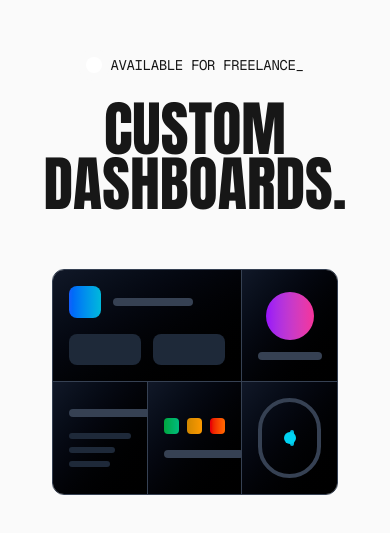
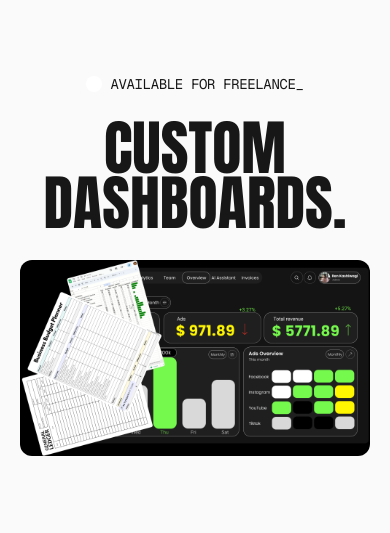
Before and after one commit to Light0777/One, a Next.js app: page / in a window 390 px wide. Shown: the part 179-712 px from the top of the page. Built offline with nearby package versions, Linux system fonts and the light colour scheme.

Commit message:
new update

```diff
--- a/app/components/Navbar.tsx
+++ b/app/components/Navbar.tsx
@@ -179,7 +179,7 @@ const Navbar = () => {
                 <div className="max-w-full mx-auto flex items-center justify-between relative">
                     {/* Logo */}
                     <div className="z-60">
-                        <a href="#" className="text-2xl font-bold tracking-wider text-black">
+                        <a href="#" className="text-xl font-normal md:text-2xl md:font-bold tracking-wider text-black">
                             <span className="text-white">oneGrow.Studio</span>
                         </a>
                     </div>
--- a/app/page.tsx
+++ b/app/page.tsx
@@ -33,76 +33,15 @@ export default function Home() {
             </h1>
           </div>
         </div>
-
-
-        {/* Bento Grid Section - Simple Mockup */}
-        <div className="mt-12 sm:mt-16 md:mt-20 lg:mt-24 px-4">
-          <div className="max-w-[80%] mx-auto">
-            <div className="grid grid-cols-3 grid-rows-2 border border-gray-700 rounded-xl overflow-hidden">
-
-              {/* Top Left - Large */}
-              <div className="col-span-2 row-span-1 border-r border-b border-gray-700 bg-linear-to-br from-gray-900 to-black p-4 sm:p-6">
-                <div className="h-full flex flex-col">
-                  <div className="flex items-center gap-3 mb-4">
-                    <div className="w-8 h-8 sm:w-10 sm:h-10 bg-linear-to-r from-blue-600 to-cyan-500 rounded-lg"></div>
-                    <div className="h-2 sm:h-3 w-20 bg-gray-700 rounded-full"></div>
-                  </div>
-                  <div className="flex-1 grid grid-cols-2 gap-3 sm:gap-4">
-                    <div className="bg-gray-800 rounded-lg"></div>
-                    <div className="bg-gray-800 rounded-lg"></div>
-                  </div>
-                </div>
-              </div>
-
-              {/* Top Right - Small */}
-              <div className="col-span-1 row-span-1 border-b border-gray-700 bg-linear-to-br from-gray-900 to-black p-4 sm:p-6">
-                <div className="h-full flex flex-col justify-center items-center">
-                  <div className="w-12 h-12 sm:w-16 sm:h-16 bg-linear-to-r from-purple-600 to-pink-500 rounded-full mb-3"></div>
-                  <div className="h-2 sm:h-3 w-16 bg-gray-700 rounded-full"></div>
-                </div>
-              </div>
-
-              {/* Bottom Left - Medium */}
-              <div className="col-span-1 row-span-1 border-r border-gray-700 bg-linear-to-br from-gray-900 to-black p-4 sm:p-6">
-                <div className="h-full flex items-center">
-                  <div className="w-full">
-                    <div className="h-2 sm:h-3 w-24 bg-gray-700 rounded-full mb-4"></div>
-                    <div className="space-y-2">
-                      <div className="h-1.5 sm:h-2 bg-gray-800 rounded-full w-full"></div>
-                      <div className="h-1.5 sm:h-2 bg-gray-800 rounded-full w-3/4"></div>
-                      <div className="h-1.5 sm:h-2 bg-gray-800 rounded-full w-2/3"></div>
-                    </div>
-                  </div>
-                </div>
-              </div>
-
-              {/* Bottom Middle - Medium */}
-              <div className="col-span-1 row-span-1 border-r border-gray-700 bg-linear-to-br from-gray-900 to-black p-4 sm:p-6">
-                <div className="h-full flex flex-col justify-center">
-                  <div className="grid grid-cols-3 gap-2 mb-4">
-                    <div className="h-4 sm:h-5 bg-linear-to-r from-green-600 to-emerald-500 rounded"></div>
-                    <div className="h-4 sm:h-5 bg-linear-to-r from-yellow-600 to-amber-500 rounded"></div>
-                    <div className="h-4 sm:h-5 bg-linear-to-r from-red-600 to-orange-500 rounded"></div>
-                  </div>
-                  <div className="h-2 sm:h-3 w-20 bg-gray-700 rounded-full mx-auto"></div>
-                </div>
-              </div>
-
-              {/* Bottom Right - Small */}
-              <div className="col-span-1 row-span-1 bg-linear-to-br from-gray-900 to-black p-4 sm:p-6">
-                <div className="h-full flex items-center justify-center">
-                  <div className="relative w-20 h-20 sm:w-24 sm:h-24">
-                    <div className="absolute inset-0 border-4 border-gray-700 rounded-full"></div>
-                    <div className="absolute inset-8 border-2 border-cyan-500 rounded-full"></div>
-                    <div className="absolute inset-0 flex items-center justify-center">
-                      <div className="h-3 w-3 sm:h-4 sm:w-4 bg-cyan-400 rounded-full"></div>
-                    </div>
-                  </div>
-                </div>
-              </div>
-
-            </div>
-          </div>
+        <div className="grid justify-center items-center relative p-5">
+          <Image
+            src="/hero.jpg"
+            alt="Dashboard preview"
+            width={1080}
+            height={1920}
+            className="rounded-xl object-contain"
+            quality={100}
+          />
         </div>
       </main>
     </div>
```
Also changed, not shown: public/hero.jpg (added), public/heroImage.webp (added).
